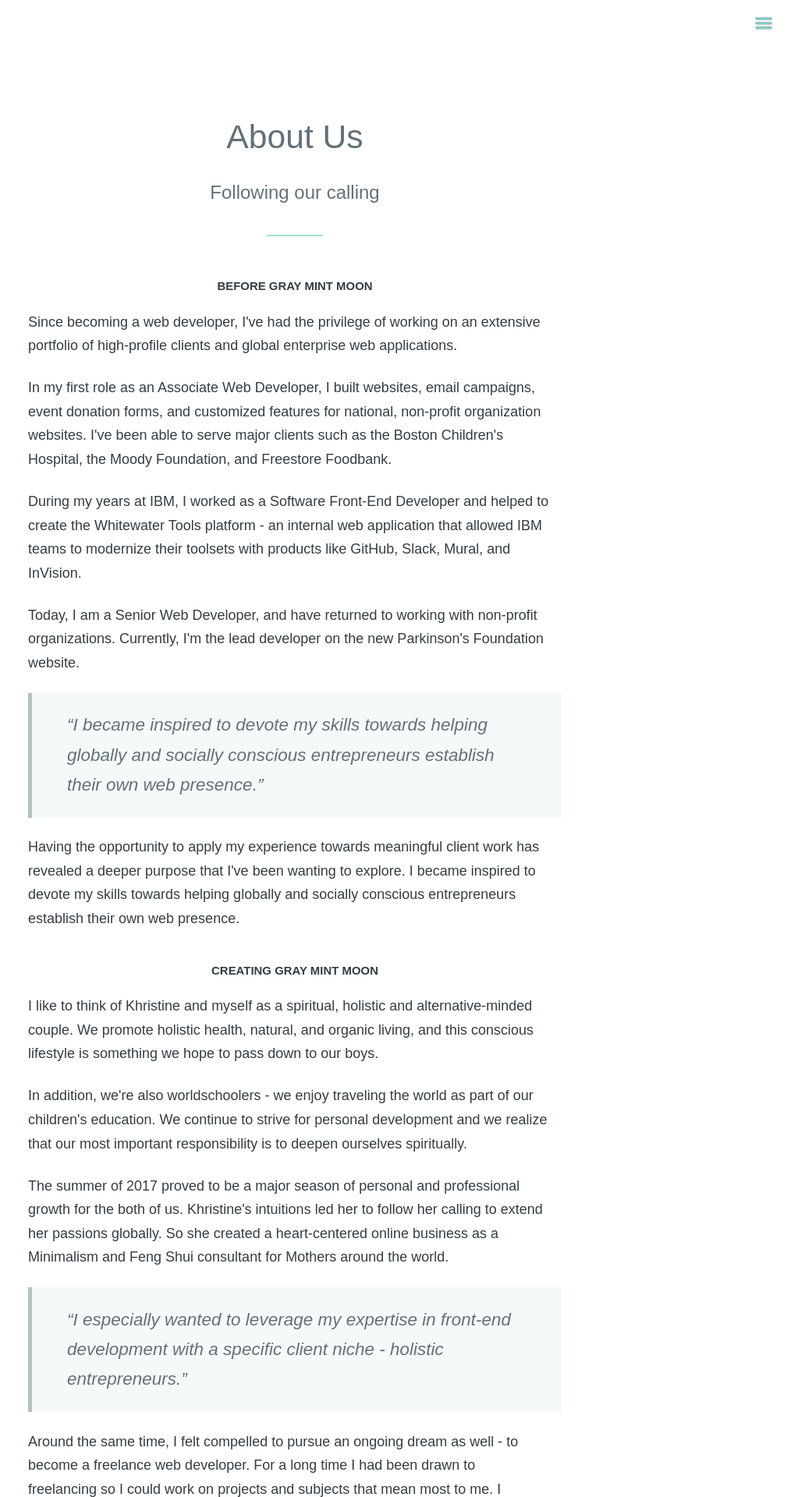
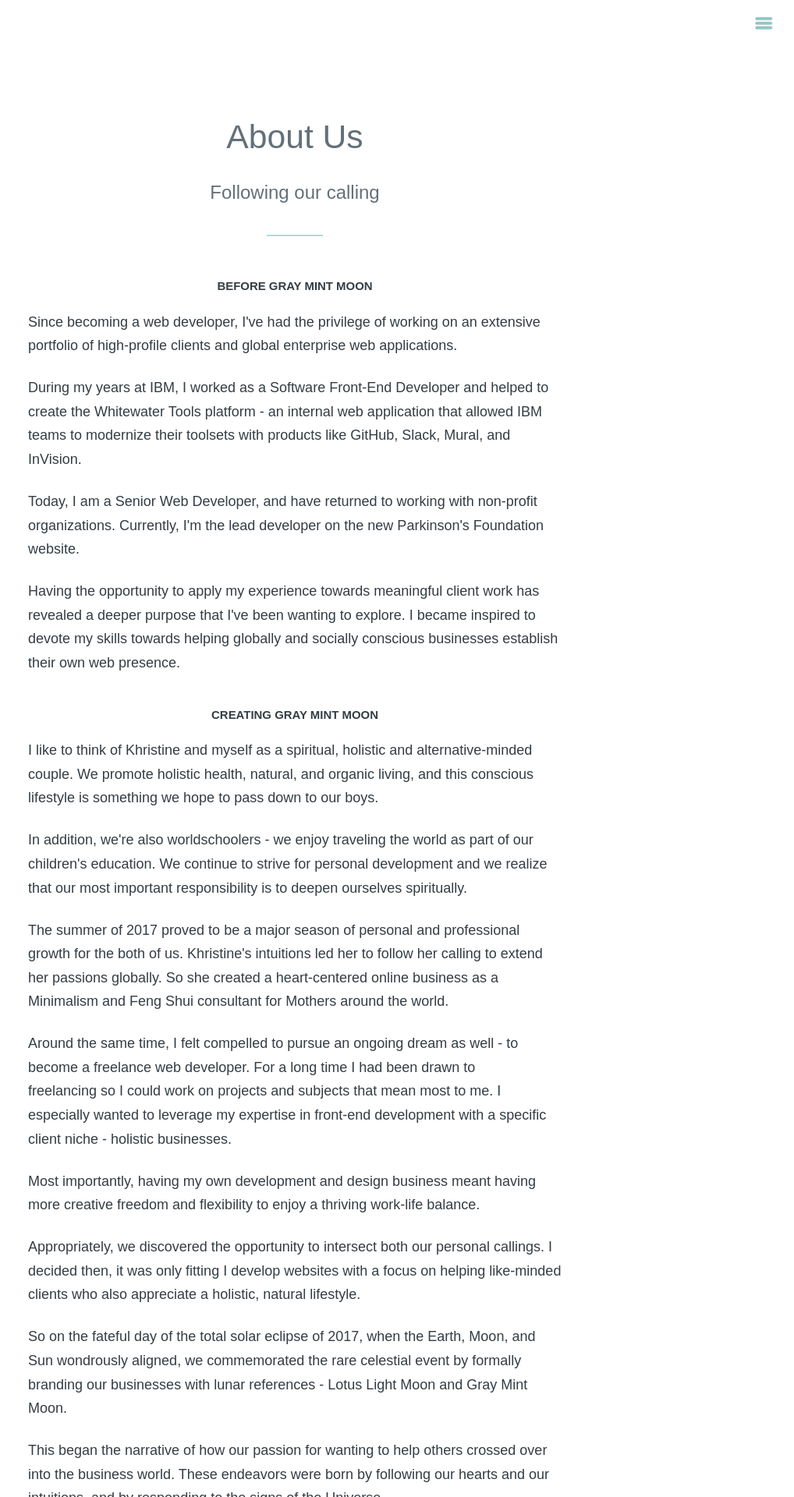
Before and after one commit to graymintmoon/graymintmoon.github.io, a Jekyll site: the page built from about.md, in a window 1280 px wide. Shown: the top 1920 px of the page at 78% size, without its empty margins (262-1280 px from the left). Built offline with Jekyll 4.4.1, drawn with Linux system fonts in a browser that asks for light colours; nearby versions of some CDN libraries; some web fonts are replaced; some of the changed text lies outside the part shown.

Commit message:
update head and about

```diff
--- a/_includes/head.html
+++ b/_includes/head.html
@@ -13,28 +13,8 @@
 		<meta property="og:image:width" content="450"/>
 		<meta property="og:image:height" content="450"/>
 		<meta property="og:url" content="http://graymintmoon.com">
-		<style>
-			.home_scroll_up { display: none; position: fixed; bottom: 10px; right: 12px; }
-			.home_scroll_up img { width: 2.5em; }
-			.home_mission { border-bottom: 1px dotted #b4c1c5; }
-			.home_splash { min-height: 100vh; display: flex; flex-direction: column; justify-content: center; }
-			@media screen and (max-width: 30em) { .home_splash { border-bottom: 1px solid #EEF3F3; } }
-			.home_splash h1 { font-size: 10em; display: block; line-height: .9; margin-bottom: 0; }
-			@media screen and (max-width: 40em) { .home_splash h1 { font-size: 7em; line-height: 0.9; } }
-			@media screen and (max-width: 30em) { .home_splash h1 { font-size: 5.5em; line-height: 0.9; } }
-			.home_splash h3 { margin-top: 2em; font-size: 1em; padding-left: 1em; }
-			@media screen and (max-width: 30em) { .home_splash h3 { padding-left: .5em; } }
-			.home_splash .container { display: flex; justify-content: space-between; flex-direction: column; }
-			.home_splash_img img { max-width: 44em; width: 100%; margin: 0; }
-			.home_splash_title_first { color: #637079; }
-			.home_splash_title_second { color: #A4E2D9; }
-			.home_splash_title_third { color: #b4c1c5; }
+		<link rel="stylesheet" href="{{site.url}}/css/main.css" media="none" onload="if(media!='all')media='all'">
+		<noscript><link rel="stylesheet" href="{{site.url}}/css.css"></noscript>
 
-			.divider { border: 0; height: 0; margin: 1em 0 1em 0; width: 4em; margin: 0 auto; padding-bottom: 2em; border-top: 2px solid #A4E2D9; }
-			.divider_splash { border: 0; height: 0; width: 12em; margin: 0 auto; border-top: 10px solid #b4c1c5; margin-left: .8em; margin-top: .75em; padding-bottom: 0; }
-			@media screen and (max-width: 30em) { .divider_splash { margin-left: .5em; } }
-
-		</style>
-		<link rel="stylesheet" href="{{site.url}}/css/main.css">
 		<link rel="icon" type="image/png" href="{{site.url}}/favicon.png">
 	</head>
--- a/about.md
+++ b/about.md
@@ -12,17 +12,11 @@
 
 <p>Since becoming a web developer, I've had the privilege of working on an extensive portfolio of high-profile clients and global enterprise web applications.</p>
 
-<p>In my first role as an Associate Web Developer, I built websites, email campaigns, event donation forms, and customized features for national, non-profit organization websites. I've been able to serve major clients such as the Boston Children's Hospital, the Moody Foundation, and Freestore Foodbank.</p>
-
 <p>During my years at IBM, I worked as a Software Front-End Developer and helped to create the Whitewater Tools platform - an internal web application that allowed IBM teams to modernize their toolsets with products like GitHub, Slack, Mural, and InVision.</p>
 
 <p>Today, I am a Senior Web Developer, and have returned to working with non-profit organizations. Currently, I'm the lead developer on the new Parkinson's Foundation website.</p>
 
-<blockquote class="page_quote">
-	“I became inspired to devote my skills towards helping globally and socially conscious entrepreneurs establish their own web presence.”
-</blockquote>
-
-<p>Having the opportunity to apply my experience towards meaningful client work has revealed a deeper purpose that I've been wanting to explore. I became inspired to devote my skills towards helping globally and socially conscious entrepreneurs establish their own web presence.</p>
+<p>Having the opportunity to apply my experience towards meaningful client work has revealed a deeper purpose that I've been wanting to explore. I became inspired to devote my skills towards helping globally and socially conscious businesses establish their own web presence.</p>
 
 <h5 class="page_section_title text_center">Creating Gray Mint Moon</h5>
 <p>I like to think of Khristine and myself as a spiritual, holistic and alternative-minded couple. We promote holistic health, natural, and organic living, and this conscious lifestyle is something we hope to pass down to our boys.</p>
@@ -31,27 +25,19 @@
 
 <p>The summer of 2017 proved to be a major season of personal and professional growth for the both of us. Khristine's intuitions led her to follow her calling to extend her passions globally. So she created a heart-centered online business as a Minimalism and Feng Shui consultant for Mothers around the world.</p>
 
-<blockquote class="page_quote">
-	“I especially wanted to leverage my expertise in front-end development with a specific client niche - holistic entrepreneurs.”
-</blockquote>
-
-<p>Around the same time, I felt compelled to pursue an ongoing dream as well - to become a freelance web developer. For a long time I had been drawn to freelancing so I could work on projects and subjects that mean most to me. I especially wanted to leverage my expertise in front-end development with a specific client niche - holistic entrepreneurs.</p>
+<p>Around the same time, I felt compelled to pursue an ongoing dream as well - to become a freelance web developer. For a long time I had been drawn to freelancing so I could work on projects and subjects that mean most to me. I especially wanted to leverage my expertise in front-end development with a specific client niche - holistic businesses.</p>
 
 <p>Most importantly, having my own development and design business meant having more creative freedom and flexibility to enjoy a thriving work-life balance.</p>
 
-<p>Appropriately, we discovered the opportunity to intersect both our personal callings. I decided then, it was only fitting I develop websites with a focus on helping like-minded clients on the same path as our family: holistic and alternative entrepreneurs ready to launch their own company websites. </p>
+<p>Appropriately, we discovered the opportunity to intersect both our personal callings. I decided then, it was only fitting I develop websites with a focus on helping like-minded clients who also appreciate a holistic, natural lifestyle.</p>
 
 <p>So on the fateful day of the total solar eclipse of 2017, when the Earth, Moon, and Sun wondrously aligned, we commemorated the rare celestial event by formally branding our businesses with lunar references - Lotus Light Moon and Gray Mint Moon.</p>
 
 <p>This began the narrative of how our passion for wanting to help others crossed over into the business world. These endeavors were born by following our hearts and our intuitions, and by responding to the signs of the Universe.</p>
 
-<h5 class="page_section_title text_center">What Gray Mint Moon Means to Us</h5>
-
-<p>With good intentions and the determination to do meaningful work, we're now living out our dreams by pursuing this next body of work, leveraging our natural gifts, activating our passions, and helping others pursue their own callings to make a positive impact around the world.</p>
-
 <h5 class="page_section_title text_center">Gray Mint Moon Ahead</h5>
 
-<p>We foresee our futures with fruitful online businesses, expanding our services to serve international clients, maintaining lots of time together as a close-knit family, extending our talents and gifts for the greater good, doing what we absolutely love, traveling all over this beautiful world, and continuing to work alongside kindred spirits like you!</p>
+<p>We look forward to being a part of a network of influencers and forward-thinkers who are motivated to shape a better future for the world.</p>
 
 <p>Thank you for visiting our website and reading our story.</p>
 
```
